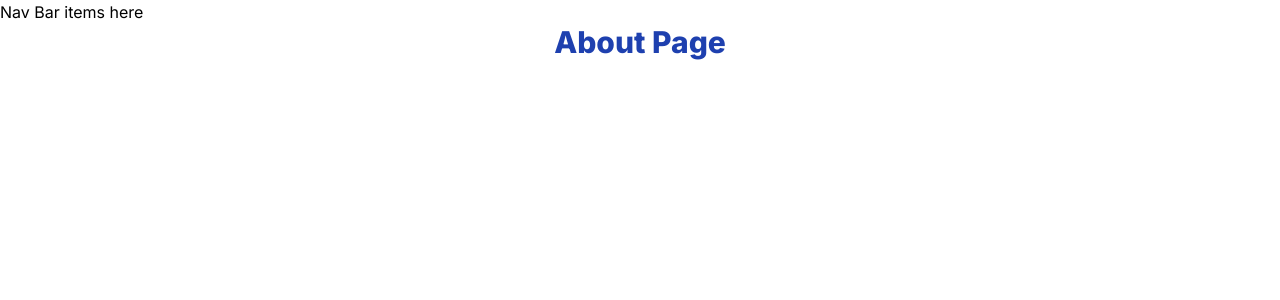
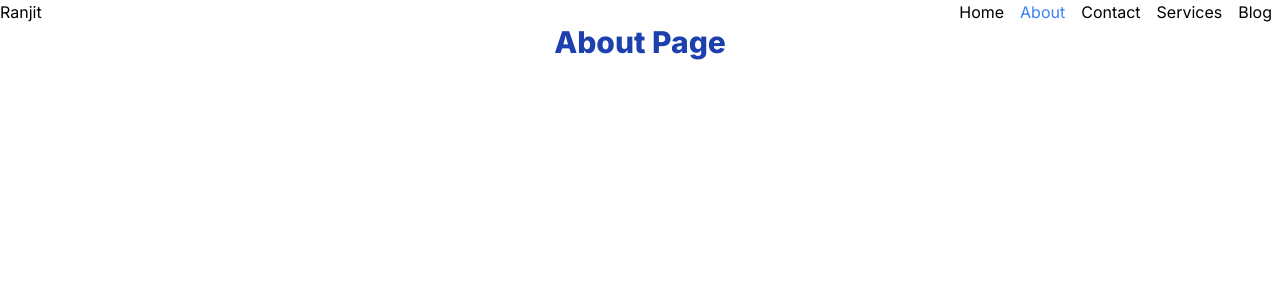
Before and after one commit to mollikacomputer/dynamic_routes, a Next.js app: page /about in a window 1280 px wide. Shown: the top 300 px of the page. Built offline with nearby package versions, Linux system fonts and the light colour scheme.

Commit message:
active class name working good

```diff
--- a/src/app/(with-layout)/layout.js
+++ b/src/app/(with-layout)/layout.js
@@ -1,9 +1,9 @@
-import React from 'react';
+import Navbar from "@/components/Navbar";
 
 const layout = ({children}) => {
     return (
         <div>
-            <p>Nav Bar items here</p>
+            <Navbar/>
             {children}
         </div>
     );
--- /dev/null
+++ b/src/components/NavLink.js
@@ -0,0 +1,20 @@
+"use client"
+import classNames from "@/utils/classNames";
+import Link from "next/link";
+import {usePathname} from "next/navigation";
+
+const NavLink = ({children, href, exact = false, activeClassName, ...props}) => {
+    const path = usePathname();
+    const active = exact ? path ===href : path.startsWith(href);
+    const classes = classNames(props.className, active && activeClassName);
+    if(classes){
+        props.className = classes;
+    };
+    return (
+        <Link href={href} {...props} >
+            {children}
+        </Link>
+    );
+};
+
+export default NavLink;
--- a/src/components/Navbar.js
+++ b/src/components/Navbar.js
@@ -1,4 +1,4 @@
-import Link from "next/link";
+import NavLink from "./NavLink";
 const navItemsLink = [
     {
         path:"/",
@@ -26,9 +26,15 @@ const Navbar = () => {
     return (
         <nav className="flex justify-between container mx-auto">
             <h2 className="font-2xl" >Ranjit</h2>
-            <ul>
+            <ul className="flex">
                 {navItemsLink.map(({path, title})=>(
-                    <li key={path}><Link href={path} >{title}</Link> </li>
+                    <li className="mx-2" key={path}>
+                        <NavLink
+                        exact ={path==='/'}
+                        activeClassName={"text-blue-500"}
+                        href={path}
+                        >
+                        {title}</NavLink> </li>
                 ))}
             </ul>
         </nav>
--- /dev/null
+++ b/src/utils/classNames.js
@@ -0,0 +1,5 @@
+import React from 'react';
+
+const classNames = (...args) => args.filter(Boolean).join(" ");
+
+export default classNames;
```
